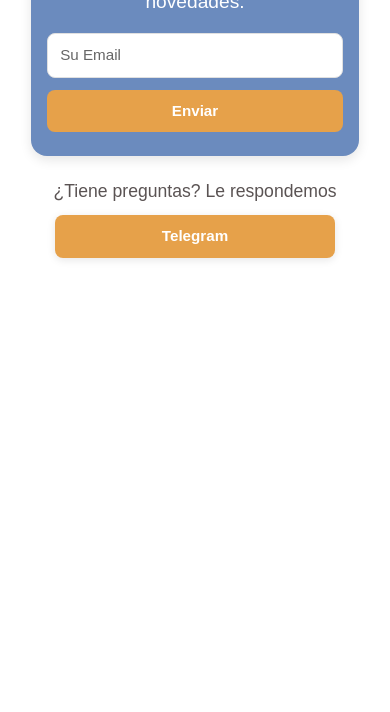
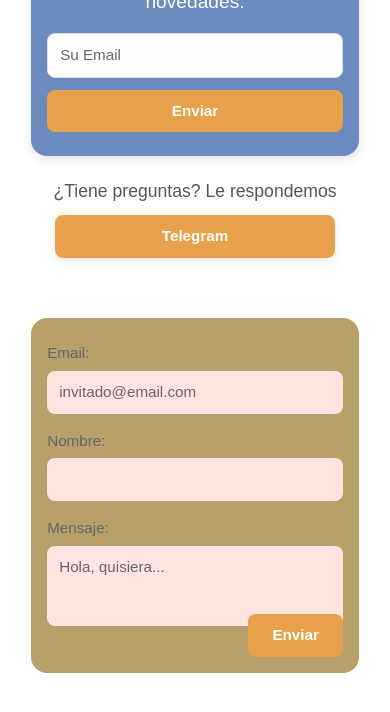
Before and after one commit to orbimatrix/Conscious-path, a Next.js app: page / in a window 390 px wide. Shown: the part 2733-3445 px from the top of the page. Built offline with nearby package versions, Linux system fonts and the light colour scheme.

Commit message:
Add ContactSection component and styles in globals.css to enhance layout and mobile responsiveness.

```diff
--- /dev/null
+++ b/src/app/components/ContactSection.tsx
@@ -0,0 +1,34 @@
+import React from "react";
+
+export default function ContactSection() {
+  return (
+    <section className="contact-us-section">
+      <div className="contact-form">
+        <div className="contact-field">
+          <label className="contact-label">Email:</label>
+          <input
+            type="email"
+            placeholder="invitado@email.com"
+            className="contact-input"
+          />
+        </div>
+        <div className="contact-field">
+          <label className="contact-label">Nombre:</label>
+          <input
+            type="text"
+            placeholder=""
+            className="contact-input"
+          />
+        </div>
+        <div className="contact-field">
+          <label className="contact-label">Mensaje:</label>
+          <textarea
+            placeholder="Hola, quisiera..."
+            className="contact-textarea"
+          />
+        </div>
+        <button className="contact-submit-btn">Enviar</button>
+      </div>
+    </section>
+  );
+}
--- a/src/app/globals.css
+++ b/src/app/globals.css
@@ -703,8 +703,8 @@ body {
   margin: 48px auto 0 auto;
   padding: 32px 0 32px 0;
   text-align: center;
-  margin-left: 8vw;
-  margin-right: 8vw;
+  margin-left: auto;
+  margin-right: auto;
 }
 
 .newsletter-block {
@@ -728,7 +728,7 @@ body {
   flex-direction: column;
   gap: 16px;
   align-items: center;
-  max-width: 400px;
+  max-width: 600px;
   margin: 0 auto;
 }
 
@@ -849,3 +849,121 @@ body {
     max-width: 280px;
   }
 }
+
+.contact-us-section {
+  background: #fff;
+  max-width: 800px;
+  margin: 48px auto 0 auto;
+  padding: 32px 0 32px 0;
+  text-align: center;
+  margin-left: auto;
+  margin-right: auto;
+}
+
+.contact-form {
+  background: #b7a06a;
+  border-radius: 12px;
+  padding: 32px 24px;
+  text-align: left;
+  position: relative;
+}
+
+.contact-field {
+  margin-bottom: 20px;
+}
+
+.contact-label {
+  display: block;
+  color: #666;
+  font-size: 1rem;
+  font-weight: 400;
+  margin-bottom: 8px;
+}
+
+.contact-input {
+  width: 100%;
+  padding: 12px 16px;
+  border: none;
+  border-radius: 8px;
+  font-size: 1rem;
+  outline: none;
+  background: #FFE4E1;
+  color: #333;
+}
+
+.contact-input::placeholder {
+  color: #666;
+}
+
+.contact-textarea {
+  width: 100%;
+  padding: 12px 16px;
+  border: none;
+  border-radius: 8px;
+  font-size: 1rem;
+  outline: none;
+  background: #FFE4E1;
+  color: #333;
+  min-height: 100px;
+  resize: vertical;
+  font-family: inherit;
+}
+
+.contact-textarea::placeholder {
+  color: #666;
+}
+
+.contact-submit-btn {
+  background: #E6A14A;
+  color: #fff;
+  font-size: 1rem;
+  font-weight: 600;
+  border: none;
+  border-radius: 8px;
+  padding: 12px 32px;
+  cursor: pointer;
+  transition: background 0.2s;
+  position: absolute;
+  bottom: 24px;
+  right: 24px;
+}
+
+.contact-submit-btn:hover {
+  background: #D6943A;
+}
+
+@media (max-width: 600px) {
+  .contact-us-section {
+    max-width: 100vw;
+    padding: 18px 0 18px 0;
+    margin-top: 24px;
+    margin-left: 8vw;
+    margin-right: 8vw;
+  }
+  .contact-form {
+    padding: 24px 16px;
+    border-radius: 16px;
+  }
+  .contact-field {
+    margin-bottom: 16px;
+  }
+  .contact-label {
+    font-size: 0.95rem;
+    margin-bottom: 6px;
+  }
+  .contact-input {
+    padding: 10px 12px;
+    font-size: 0.95rem;
+  }
+  .contact-textarea {
+    padding: 10px 12px;
+    font-size: 0.95rem;
+    min-height: 80px;
+  }
+  .contact-submit-btn {
+    font-size: 0.95rem;
+    padding: 10px 24px;
+    bottom: 16px;
+    right: 16px;
+  }
+}
--- a/src/app/page.tsx
+++ b/src/app/page.tsx
@@ -8,6 +8,7 @@ import TestimonialsSection from "./components/TestimonialsSection";
 import RegisterSection from "./components/RegisterSection";
 import VideosSection from "./components/VideosSection";
 import NewsletterSection from "./components/NewsletterSection";
+import ContactSection from "./components/ContactSection";
 
 export default function Page() {
   return (
@@ -21,6 +22,7 @@ export default function Page() {
       <RegisterSection />
       <VideosSection />
       <NewsletterSection />
+      <ContactSection />
     <div className="font-sans grid grid-rows-[20px_1fr_20px] items-center justify-items-center min-h-screen p-8 pb-20 gap-16 sm:p-20">
       </div>
     </div>
```
